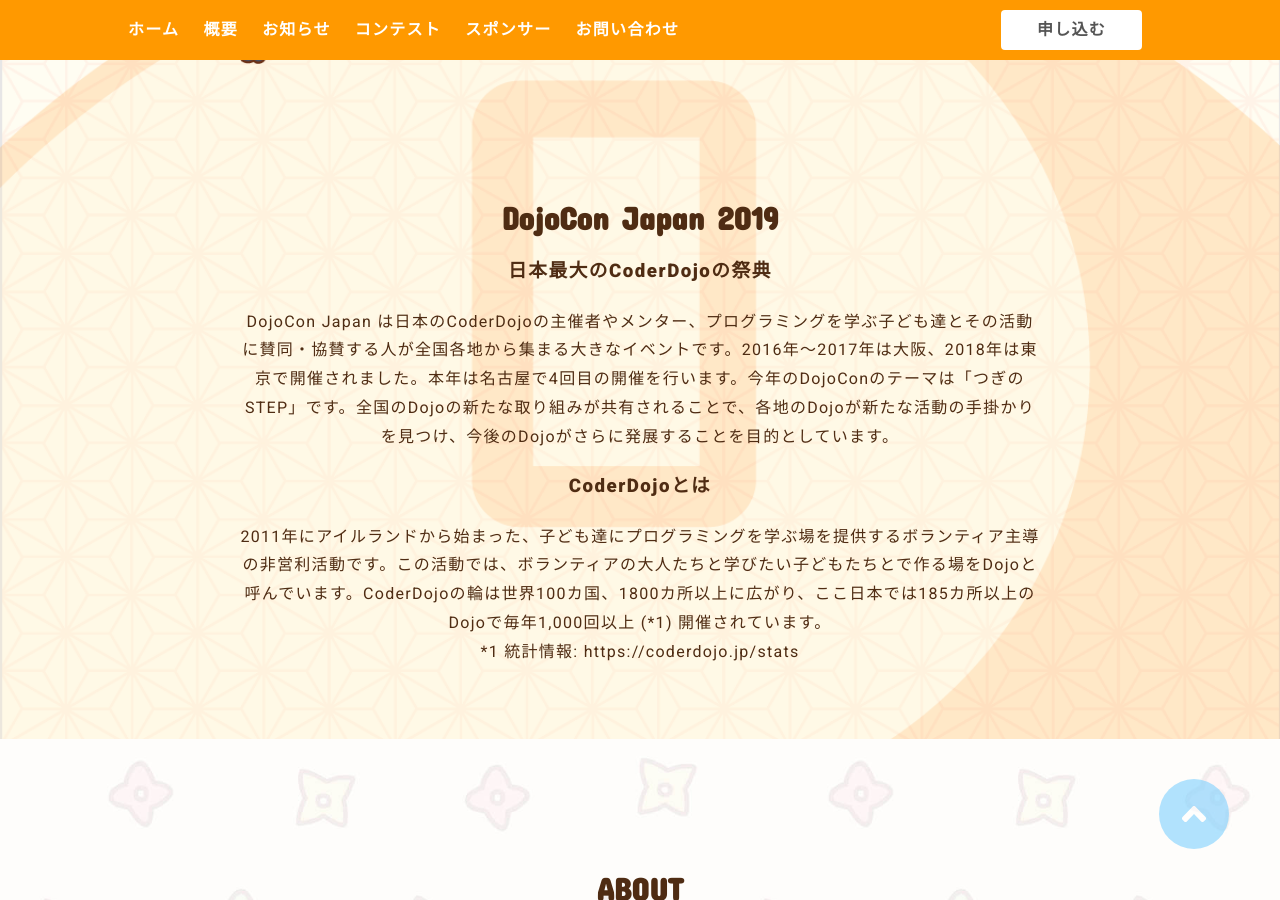
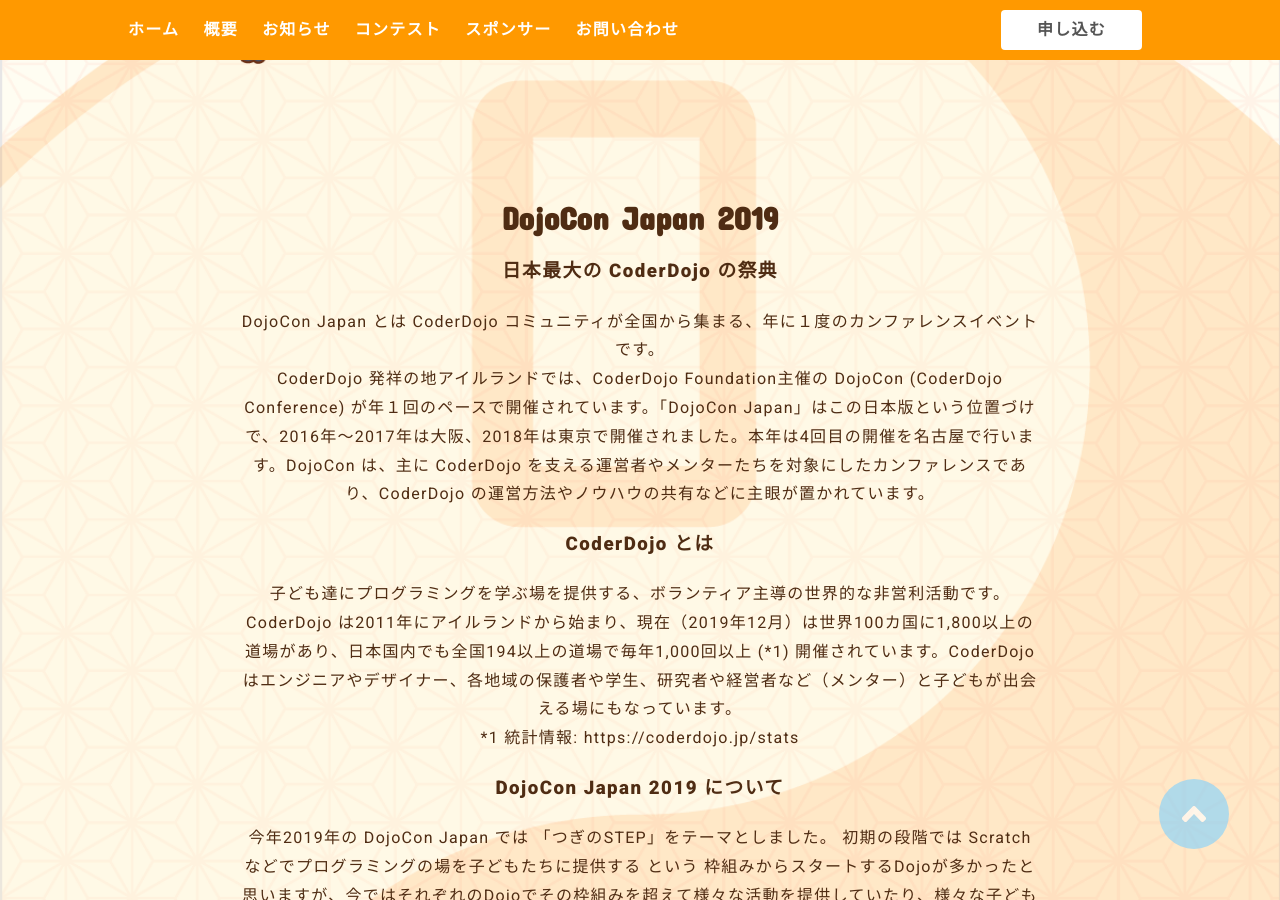
Before and after one commit to coderdojo-japan/dojocon2019.coderdojo.jp, a Jekyll site: the page built from index.md, in a window 1280 px wide and 900 px high, scrolled down 750 px. Built offline with Jekyll 4.4.1, drawn with Linux system fonts in a browser that asks for light colours; nearby versions of some CDN libraries; some of the changed text lies outside the part shown.

Commit message:
Update description of DojoCon

```diff
--- a/index.md
+++ b/index.md
@@ -18,12 +18,22 @@ copy: "- つぎのSTEP -"
 <section id="about">
   <h2>DojoCon Japan 2019</h2>
   <div class="text">
-    <h3>日本最大のCoderDojoの祭典</h3>
-    <p>DojoCon Japan は日本のCoderDojoの主催者やメンター、プログラミングを学ぶ子ども達とその活動に賛同・協賛する人が全国各地から集まる大きなイベントです。2016年～2017年は大阪、2018年は東京で開催されました。本年は名古屋で4回目の開催を行います。今年のDojoConのテーマは「つぎのSTEP」です。全国のDojoの新たな取り組みが共有されることで、各地のDojoが新たな活動の手掛かりを見つけ、今後のDojoがさらに発展することを目的としています。</p>
+    <h3>日本最大の CoderDojo の祭典</h3>
+    <p>DojoCon Japan とは CoderDojo コミュニティが全国から集まる、年に１度のカンファレンスイベントです。<br>
+CoderDojo 発祥の地アイルランドでは、CoderDojo Foundation主催の DojoCon (CoderDojo Conference) が年１回のペースで開催されています。「DojoCon Japan」はこの日本版という位置づけで、2016年〜2017年は大阪、2018年は東京で開催されました。本年は4回目の開催を名古屋で行います。DojoCon は、主に CoderDojo を支える運営者やメンターたちを対象にしたカンファレンスであり、CoderDojo の運営方法やノウハウの共有などに主眼が置かれています。
+</p>
   </div>
   <div class="text">
-    <h3>CoderDojoとは</h3>
-    <p>2011年にアイルランドから始まった、子ども達にプログラミングを学ぶ場を提供するボランティア主導の非営利活動です。この活動では、ボランティアの大人たちと学びたい子どもたちとで作る場をDojoと呼んでいます。CoderDojoの輪は世界100カ国、1800カ所以上に広がり、ここ日本では185カ所以上のDojoで毎年1,000回以上 (*1) 開催されています。<br>*1 統計情報: https://coderdojo.jp/stats</p>
+    <h3>CoderDojo とは</h3>
+    <p>子ども達にプログラミングを学ぶ場を提供する、ボランティア主導の世界的な非営利活動です。<br>
+    CoderDojo は2011年にアイルランドから始まり、現在（2019年12月）は世界100カ国に1,800以上の道場があり、日本国内でも全国194以上の道場で毎年1,000回以上 (*1) 開催されています。CoderDojo はエンジニアやデザイナー、各地域の保護者や学生、研究者や経営者など（メンター）と子どもが出会える場にもなっています。
+<br>*1 統計情報: https://coderdojo.jp/stats</p>
+  </div>
+  <div class="text">
+    <h3>DojoCon Japan 2019 について</h3>
+    <p>今年2019年の DojoCon Japan では 「つぎのSTEP」をテーマとしました。
+初期の段階では Scratch などでプログラミングの場を子どもたちに提供する という 枠組みからスタートするDojoが多かったと思いますが、今ではそれぞれのDojoでその枠組みを超えて様々な活動を提供していたり、様々な子どもたちを対象としていたり、CoderDojoという枠を超えて他の団体や人との関わりや繋がりをもって活動しているDojoもでてきました。そんな新たな取り組みを DojoCon で共有し、それぞれのDojoが「つぎのSTEP」を踏み出せるきっかけになるDojoCon になればと考えています。「つぎのSTEP」を積み重ね、CoderDojo コミュニティが進化していき、子どもたちにとってよりよいプログラミングを学ぶ場になっていくことを願います。
+</p>
   </div>
 </section>
 <div class="background-ninja">
```
